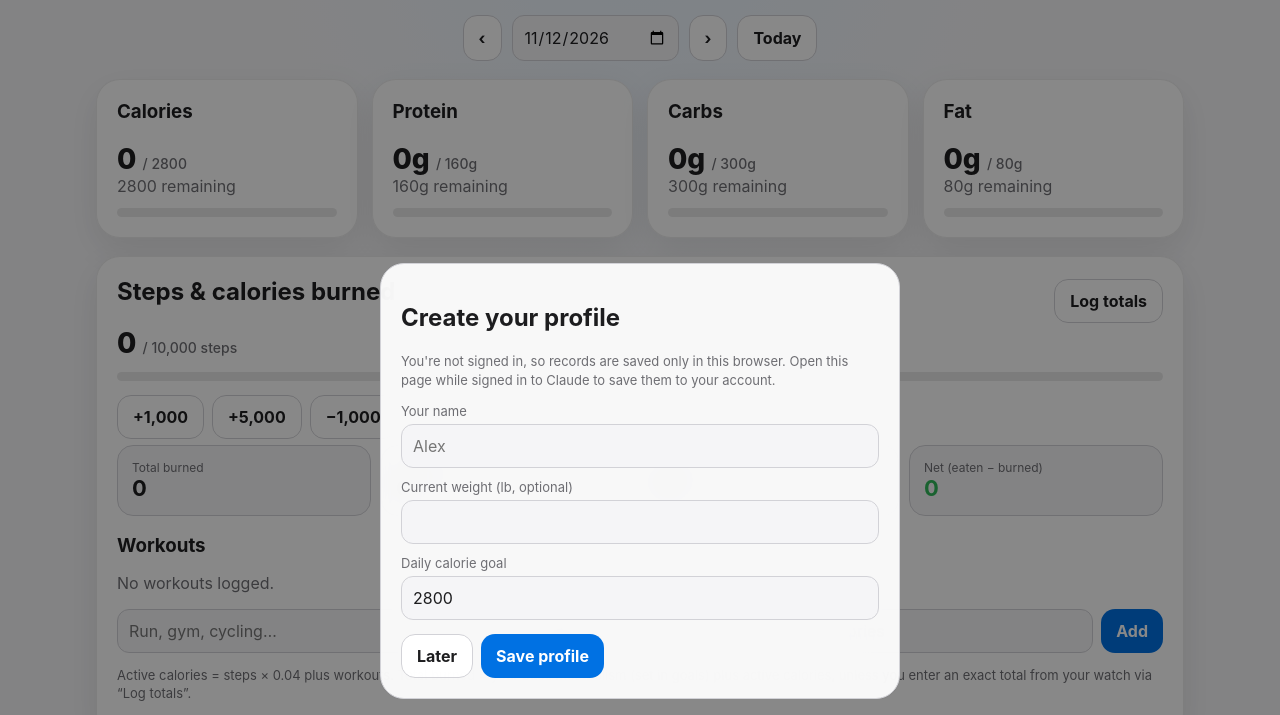
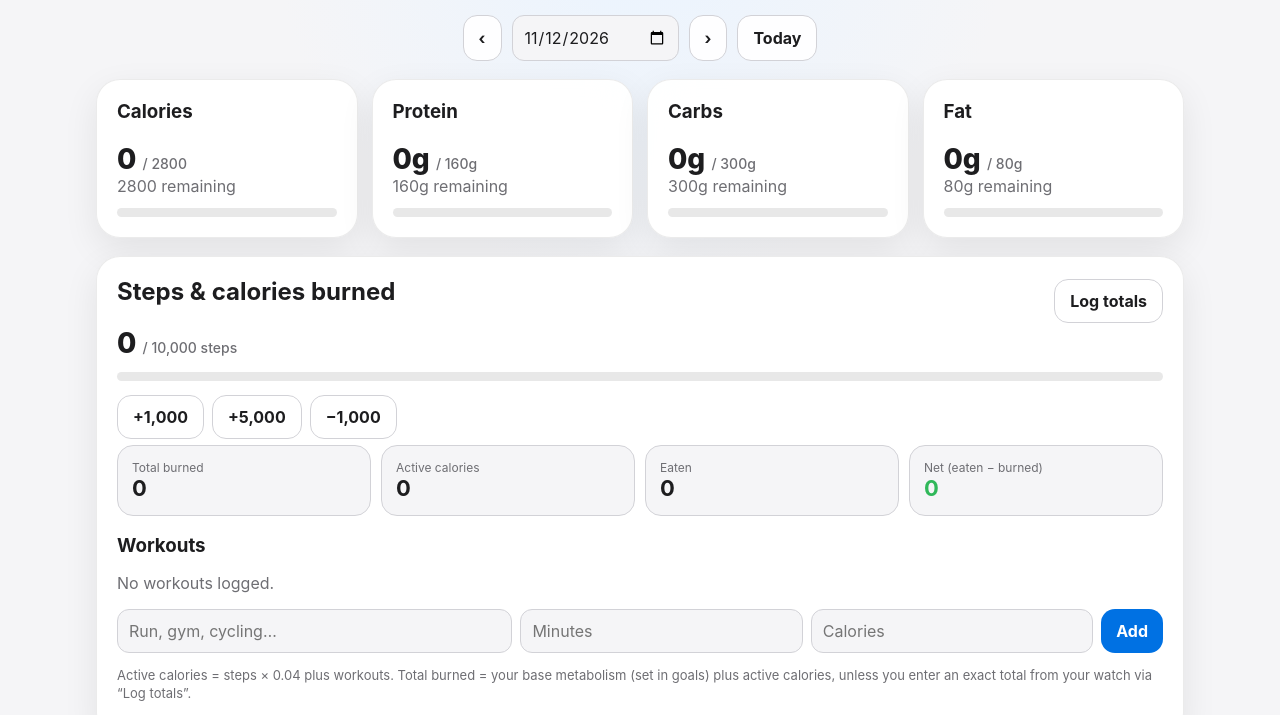
Before and after one commit to javierVeja/MyCode, a plain HTML site: page app/index.html in a window 1280 px wide. Shown: the part 85-800 px from the top of the page. Drawn offline with nearby package versions, Linux system fonts and the light colour scheme.

Commit message:
Update index.html

```diff
--- a/app/index.html
+++ b/app/index.html
@@ -663,27 +663,6 @@
       </div>
    </div>
 </div>
-      <div
-         id="profileModal"
-         class="modal-bg"
-         onclick="outside(event,'profileModal')"
-      >
-         <div class="modal fields">
-            <h2 id="pTitle">Your account</h2>
-            <p class="note" id="pNote"></p>
-            <label>Your name</label><input id="pName" placeholder="Alex" />
-            <label>Current weight (lb, optional)</label
-            ><input id="pWeight" type="number" step=".1" />
-            <label>Daily calorie goal</label><input id="pCal" type="number" />
-            <div class="buttons">
-               <button class="secondary" onclick="closeM('profileModal')">
-                  Later</button
-               ><button class="primary" onclick="saveProfile()">
-                  Save profile
-               </button>
-            </div>
-         </div>
-      </div>
 
       <script src="https://cdn.jsdelivr.net/npm/@supabase/supabase-js@2"></script>
 
```
